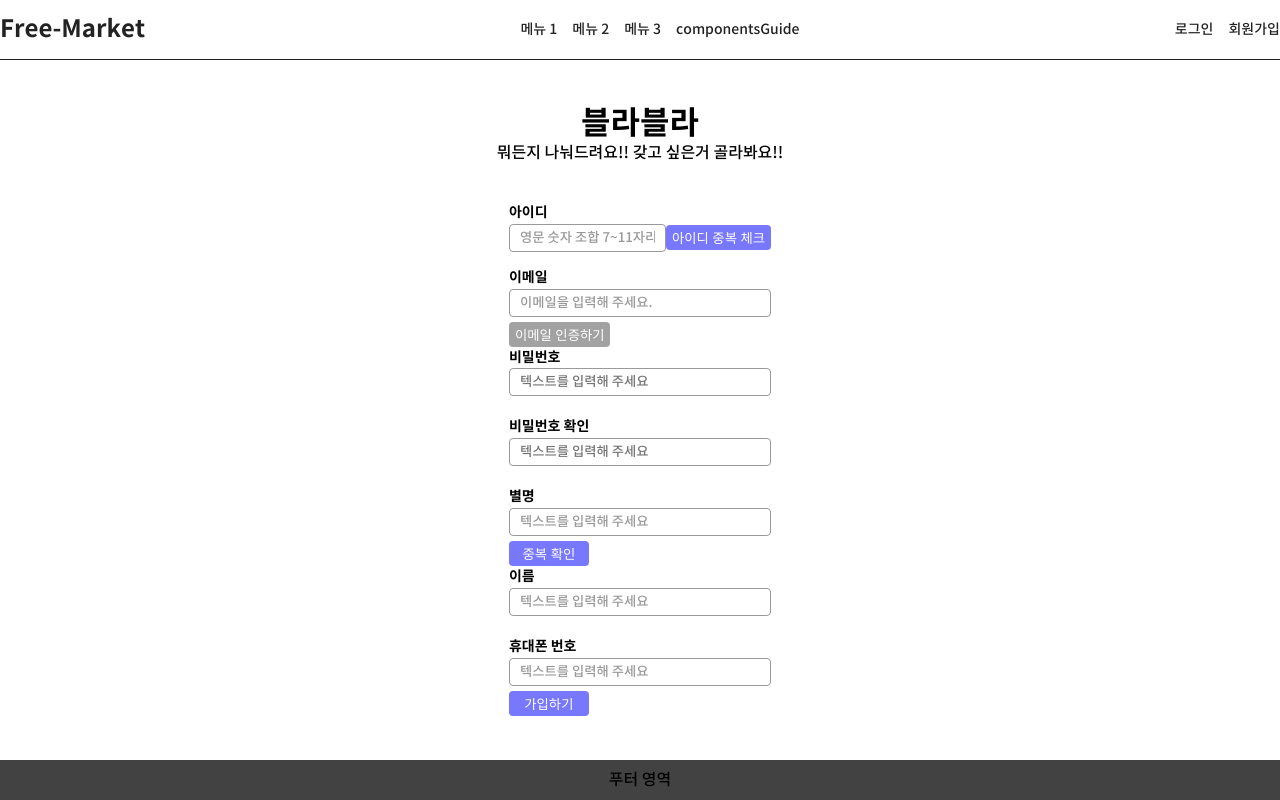
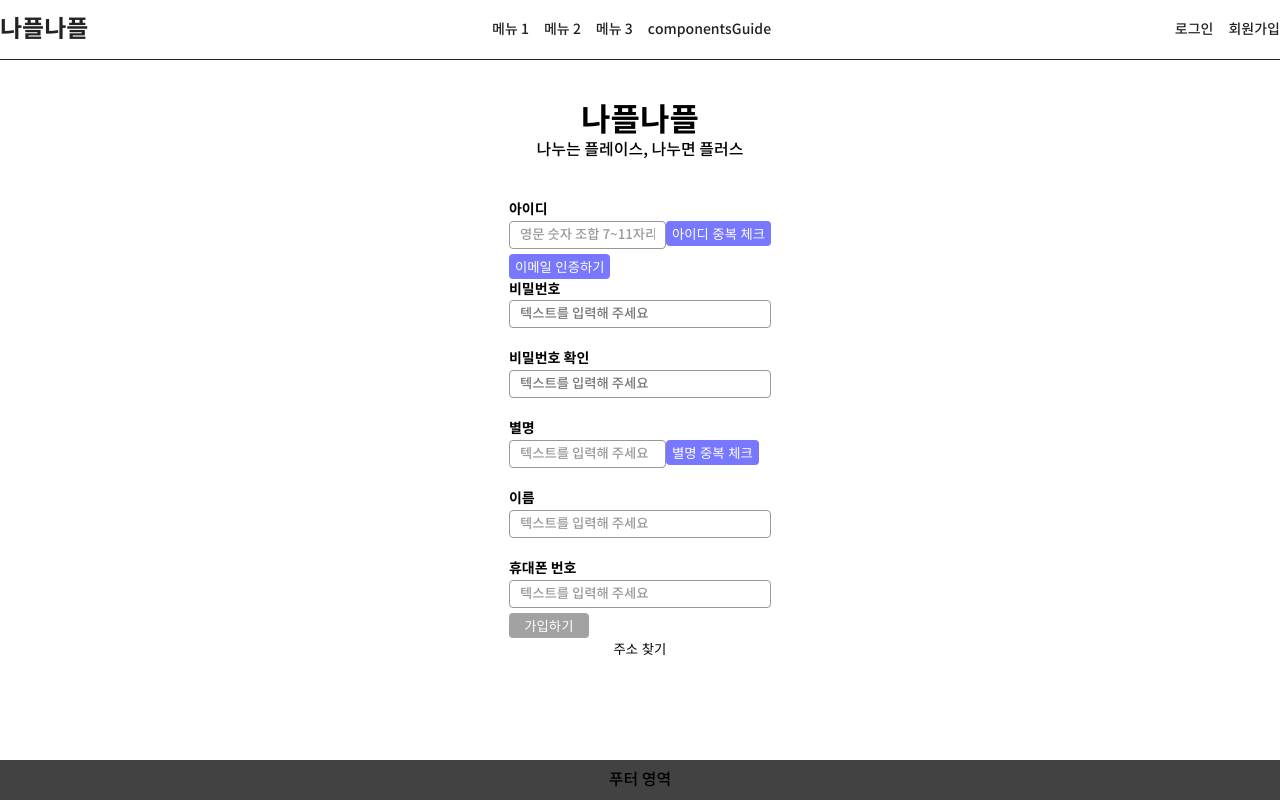
Before and after one commit to seohyun8592/free_market, a Next.js app: page /signup in a window 1280 px wide. Built offline with nearby package versions, Linux system fonts and the light colour scheme.

Commit message:
주소 검색

```diff
--- a/public/assets/styles/components/_common.scss
+++ b/public/assets/styles/components/_common.scss
@@ -16,7 +16,7 @@ main {
   @include onFlex(flex-start, center);
 
   height: calc(100% - 40px);
-  padding-top: rem(60);
+  // padding-top: rem(60);
   overflow: auto;
   .contents {
     &__wrap {
@@ -38,3 +38,25 @@ main {
     }
   }
 }
+
+.pop {
+  &__container {
+    position: absolute;
+    width: 100%;
+    height: 100%;
+    background-color: rgba(0, 0, 0, 0.5);
+    z-index: 10;
+    &.disabled {
+      display: none;
+    }
+  }
+  &__wrap {
+    position: absolute;
+    top: 50%;
+    left: 50%;
+    width: rem(500);
+    height: rem(500);
+    background-color: rgba(255, 255, 255);
+    transform: translate(-50%, -50%);
+  }
+}
--- a/public/assets/styles/components/button/_button.scss
+++ b/public/assets/styles/components/button/_button.scss
@@ -19,4 +19,9 @@
   & + .btn {
     margin-left: rem(10);
   }
+  &__close {
+    position: absolute;
+    top: rem(50);
+    right: 0;
+  }
 }
--- a/public/assets/styles/components/form/_form.scss
+++ b/public/assets/styles/components/form/_form.scss
@@ -1,12 +1,12 @@
 .form {
-  &__wrap {
+  &__container {
     // width: rem(180);
-    & + .form__wrap {
+    & + .form__container {
       margin-top: rem(15);
     }
   }
-  &__box {
-    @include onFlex(center, center);
+  &__wrap {
+    @include onFlex(flex-start, flex-start);
   }
 }
 
--- /dev/null
+++ b/src/api/kakaoPostCode/PostCode.ts
@@ -0,0 +1,30 @@
+declare global {
+  interface Window {
+    daum: any
+  }
+}
+
+interface IAddr {
+  address: string
+  zonecode: string
+}
+
+function onLoadKakaoPostCode() {
+  new window.daum.Postcode({
+    oncomplete: (data: IAddr) => {
+      return data
+    },
+  }).open()
+}
+
+export default function loadHandler() {
+  const kakaoPostCode = document.createElement("script")
+  kakaoPostCode.async = false
+  kakaoPostCode.src =
+    "//t1.daumcdn.net/mapjsapi/bundle/postcode/prod/postcode.v2.js"
+  document.head.appendChild(kakaoPostCode)
+
+  kakaoPostCode.addEventListener("load", () => {
+    onLoadKakaoPostCode()
+  })
+}
--- a/src/components/base/Button/Button.tsx
+++ b/src/components/base/Button/Button.tsx
@@ -16,6 +16,7 @@ export default function BaseButton({
   disabled = false,
   type = "button",
   children,
+  className,
 }: ButtonProps) {
   const handleClick: MouseEventHandler<HTMLButtonElement> = (e) => {
     if (onClick) {
@@ -24,7 +25,7 @@ export default function BaseButton({
   }
   return (
     <button
-      className={classNames(BUTTON_THEME[theme], BUTTON_SIZE[size])}
+      className={classNames(className, BUTTON_THEME[theme], BUTTON_SIZE[size])}
       onClick={handleClick}
       disabled={disabled}
       type={type}
--- a/src/components/layout/JoinForm.tsx
+++ b/src/components/layout/JoinForm.tsx
@@ -3,40 +3,26 @@
 import React, { useState } from "react"
 import { useForm } from "react-hook-form"
 
+import loadHandler from "@/api/kakaoPostCode/PostCode"
 import BaseInput from "@/components/base/Form/Input"
 import useSignUp from "@/hooks/useSignup"
-import classNames from "classnames"
 import { useRouter } from "next/navigation"
 
 import BaseButton from "../base/Button/Button"
+import EmailVerificationNum from "../modal/EmailVerificationNum"
 
 interface HookFormTypes {
   memberId: string
   password: string
-  rePassword?: string
+  rePassword: string
   name: string
   nickname: string
   email: string
-  phone?: string
+  phone: string
   verificationNum: string
 }
-// interface SignUPRequest {
-//   userDTO: {
-//     memberId: string
-//     password: string
-//     name: string
-//     nickname: string
-//     phone: string
-//     email: string
-//   }
-//   addressDTO: {
-//     address1: string
-//     address2: string
-//     address3: string
-//   }
-// }
 
-export default function LoginForm() {
+export default function JoinForm() {
   const router = useRouter()
   const {
     useClientsSignUp,
@@ -46,10 +32,9 @@ export default function LoginForm() {
     useIdCheck,
   } = useSignUp()
 
-  // const [user, setUser] = useState(null)
-  // const [isErrorMessage, setIsErrorMessage] = useState(false)
   const [isSendSuccess, setIsSendSuccess] = useState(false)
   const [isVerificationNum, setIsVerificationNum] = useState(false)
+  const [isOpen, setIsOpen] = useState(false)
   const {
     register,
     handleSubmit,
@@ -57,17 +42,32 @@ export default function LoginForm() {
     formState: { errors },
   } = useForm<HookFormTypes>()
 
-  const regexId = /^[a-z0-9]{7,11}$/
-  const regexEmail = /^[a-zA-Z0-9._%+-]+@[a-zA-Z0-9.-]+\.[a-zA-Z]{2,}$/
+  const regexId = /^[a-z0-9]{7,11}$/ // id 유효성 검사
+  const regexEmail = /^[a-zA-Z0-9._%+-]+@[a-zA-Z0-9.-]+\.[a-zA-Z]{2,}$/ // 이메일 유효성 검사
 
   const userInfo = {
     password: watch("password"),
+    rePassword: watch("rePassword"),
     idCheck: watch("memberId"),
     sendEmail: regexEmail.test(watch("email")) && watch("email"),
     nickNameCheck: watch("nickname"),
     verificationNum: watch("verificationNum"),
+    name: watch("name"),
+    phone: watch("phone"),
   }
 
+  const requiredFields = [
+    userInfo.idCheck,
+    userInfo.password,
+    userInfo.name,
+    userInfo.nickNameCheck,
+    userInfo.sendEmail,
+    userInfo.phone,
+  ]
+
+  const isFormValid = requiredFields.every((field) => field)
+
+  // 회원 가입하기 (유효성 검사)
   const onValid = (data: HookFormTypes) => {
     const reqData = {
       userDTO: {
@@ -93,6 +93,7 @@ export default function LoginForm() {
     })
   }
 
+  // 닉네임 중복 체크
   const handleCheckNickName = () => {
     const data = {
       nickname: userInfo.nickNameCheck,
@@ -100,15 +101,6 @@ export default function LoginForm() {
     useNickNameCheck.mutate(data, {
       onSuccess: (response) => {
         const code = response.statusCode
-        // switch (code) {
-        //   case "200":
-        //     alert("사용 가능한 닉네임 입니다.")
-        //     break
-        //   case "500":
-        //     alert(`${response.message}`)
-        //     reset({ nickname: "" })
-        //     break
-        // }
         if (code === "200") {
           alert("사용 가능한 닉네임 입니다.")
         } else {
@@ -118,6 +110,7 @@ export default function LoginForm() {
     })
   }
 
+  // 아이디 중복 체크
   const handleCheckId = () => {
     const data = {
       memberId: userInfo.idCheck,
@@ -131,19 +124,11 @@ export default function LoginForm() {
         } else {
           alert(response.data.memberId)
         }
-        // switch (code) {
-        //   case "200":
-        //     alert("사용 가능한 아이디 입니다.")
-        //     break
-        //   case "500":
-        //     alert(`${response.message}`)
-        //     reset({ memberId: "" })
-        //     break
-        // }
       },
     })
   }
 
+  // 이메일 인증하기
   const handleClickEmail = () => {
     const mailData = {
       toEmail: userInfo.sendEmail,
@@ -159,6 +144,7 @@ export default function LoginForm() {
         onSuccess: (response) => {
           if (response.statusCode === "200") {
             setIsVerificationNum(true)
+            setIsOpen(false)
           }
         },
       })
@@ -172,26 +158,42 @@ export default function LoginForm() {
       })
     }
   }
+
+  const handleClose = () => {
+    setIsOpen(false)
+  }
+
+  const handleEmailPop = () => {
+    setIsOpen(true)
+  }
+
+  const postCode = () => {
+    loadHandler()
+    console.log(loadHandler)
+  }
+
   return (
     <>
       <div className="title__box">
-        <h2 className="title">블라블라</h2>
-        <p className="title__desc">
-          뭐든지 나눠드려요!! 갖고 싶은거 골라봐요!!
-        </p>
+        <h2 className="title">나플나플</h2>
+        <p className="title__desc">나누는 플레이스, 나누면 플러스</p>
       </div>
       <form onSubmit={handleSubmit(onValid)}>
         {/* 아이디 */}
-        <div className="form__wrap">
+        <div className="form__container">
           <label htmlFor="id" className="input__title">
             아이디
           </label>
+          <div className="form__wrap">
             <div className="form__box">
               <div className="input__box">
                 <BaseInput
                   register={register("memberId", {
                     required: true,
-                  maxLength: { value: 11, message: "7~11자리로 입력해주세요." },
+                    maxLength: {
+                      value: 11,
+                      message: "7~11자리로 입력해주세요.",
+                    },
                     validate: () =>
                       regexId.test(userInfo.idCheck) ||
                       "영문과 숫자를 조합해 7~11자리로 입력해주세요.",
@@ -205,6 +207,7 @@ export default function LoginForm() {
               <span className="input__error">
                 {errors.memberId ? errors.memberId.message : ""}
               </span>
+            </div>
             <div className="form__btn">
               <BaseButton type="button" onClick={handleCheckId}>
                 아이디 중복 체크
@@ -213,64 +216,20 @@ export default function LoginForm() {
           </div>
         </div>
 
-        {/* 이메일 */}
-        <div className="form__wrap">
-          <label htmlFor="email" className="input__title">
-            이메일
-          </label>
-          <div className="input__box">
-            <BaseInput
-              register={register("email", {})}
-              id="email"
-              type="text"
-              name="email"
-              placeholder="이메일을 입력해 주세요."
-              disabled={isSendSuccess}
-            />
-          </div>
-          <span className="input__error">
-            {errors.email ? errors.email.message : ""}
-            {isVerificationNum && "인증이 완료 되었습니다."}
-          </span>
-        </div>
-
-        {/* 인증번호 입력 */}
-        {!isVerificationNum && (
-          <div
-            className={classNames("form__wrap", !isSendSuccess && "disabled")}
-          >
-            <label htmlFor="verificationNum" className="input__title">
-              인증번호
-            </label>
-            <div className="input__box">
-              <BaseInput
-                register={register("verificationNum", {})}
-                id="verificationNum"
-                type="text"
-                name="verificationNum"
-                placeholder="인증번호를 입력해 주세요."
-              />
-            </div>
-            <span className="input__error">
-              {errors.verificationNum ? errors.verificationNum.message : ""}
-            </span>
-          </div>
-        )}
-        {!isVerificationNum && (
         <BaseButton
           type="button"
-            onClick={handleClickEmail}
-            disabled={!userInfo.sendEmail}
+          onClick={handleEmailPop}
+          disabled={isSendSuccess}
         >
-            {isSendSuccess ? "인증하기" : "이메일 인증하기"}
+          이메일 인증하기
         </BaseButton>
-        )}
 
         {/* 비밀번호 */}
-        <div className="form__wrap">
+        <div className="form__container">
           <label htmlFor="pw" className="input__title">
             비밀번호
           </label>
+          <div className="form__box">
             <div className="input__box">
               <BaseInput
                 register={register("password", {
@@ -286,12 +245,14 @@ export default function LoginForm() {
               {errors.password ? "필수 입력 항목입니다." : ""}
             </span>
           </div>
+        </div>
 
         {/* 비밀번호 확인 */}
-        <div className="form__wrap">
+        <div className="form__container">
           <label htmlFor="repw" className="input__title">
             비밀번호 확인
           </label>
+          <div className="form__box">
             <div className="input__box">
               <BaseInput
                 register={register("rePassword", {
@@ -305,15 +266,21 @@ export default function LoginForm() {
               />
             </div>
             <span className="input__error">
-            {errors.rePassword ? "비밀번호가 일치 하지 않습니다." : ""}
+              {userInfo.rePassword !== "" &&
+              userInfo.rePassword !== userInfo.password
+                ? "비밀번호가 일치 하지 않습니다."
+                : ""}
             </span>
+          </div>
         </div>
 
         {/* 별명 */}
-        <div className="form__wrap">
+        <div className="form__container">
           <label htmlFor="nickname" className="input__title">
             별명
           </label>
+          <div className="form__wrap">
+            <div className="form__box">
               <div className="input__box">
                 <BaseInput
                   register={register("nickname", {
@@ -328,15 +295,20 @@ export default function LoginForm() {
                 {errors.nickname ? "필수 입력 항목입니다." : ""}
               </span>
             </div>
+            <div className="form__btn">
               <BaseButton type="button" onClick={handleCheckNickName}>
-          중복 확인
+                별명 중복 체크
               </BaseButton>
+            </div>
+          </div>
+        </div>
 
         {/* 이름 */}
-        <div className="form__wrap">
+        <div className="form__container">
           <label htmlFor="name" className="input__title">
             이름
           </label>
+          <div className="form__box">
             <div className="input__box">
               <BaseInput
                 register={register("name", {
@@ -351,12 +323,14 @@ export default function LoginForm() {
               {errors.name ? "필수 입력 항목입니다." : ""}
             </span>
           </div>
+        </div>
 
         {/* 휴대폰 번호 */}
-        <div className="form__wrap">
+        <div className="form__container">
           <label htmlFor="phone" className="input__title">
             휴대폰 번호
           </label>
+          <div className="form__box">
             <div className="input__box">
               <BaseInput
                 register={register("phone", {})}
@@ -369,10 +343,27 @@ export default function LoginForm() {
               {errors.phone ? "필수 입력 항목입니다." : ""}
             </span>
           </div>
+        </div>
 
         {/* 가입하기 버튼 */}
-        <BaseButton type="submit">가입하기</BaseButton>
+        <BaseButton type="submit" disabled={!isFormValid}>
+          가입하기
+        </BaseButton>
       </form>
+      {isOpen && (
+        <EmailVerificationNum
+          register={register}
+          isSuccess={isSendSuccess}
+          verufication={isVerificationNum}
+          isVerificationNum={isVerificationNum}
+          isSendSuccess={isSendSuccess}
+          errors={errors}
+          onClick={handleClose}
+          handleClickEmail={handleClickEmail}
+        />
+      )}
+
+      <button onClick={postCode}>주소 찾기</button>
     </>
   )
 }
--- a/src/components/layout/LoginForm.tsx
+++ b/src/components/layout/LoginForm.tsx
@@ -28,8 +28,7 @@ export default function LoginForm() {
       onSuccess: (response) => {
         const resData = response._data
         if (resData.statusCode === "200") {
-          // window.location.replace("/")
-          console.log("@")
+          window.location.replace("/")
         } else {
           alert(resData.message)
           reset()
--- a/src/components/layout/header.tsx
+++ b/src/components/layout/header.tsx
@@ -9,7 +9,7 @@ export default function Header() {
     <header>
       <div className="container">
         <Link href="/" className="logo">
-          Free-Market
+          나플나플
         </Link>
         <Nav />
       </div>
--- /dev/null
+++ b/src/components/modal/EmailVerificationNum.tsx
@@ -0,0 +1,105 @@
+"use client"
+
+import React from "react"
+import { FieldErrors, UseFormRegister } from "react-hook-form"
+
+import classNames from "classnames"
+
+import BaseButton from "../base/Button/Button"
+import BaseInput from "../base/Form/Input"
+
+interface FormTypes {
+  email: string
+  verificationNum: string
+}
+interface PropTypes {
+  register: UseFormRegister<any>
+  isSuccess: boolean
+  verufication: boolean
+  isVerificationNum: boolean
+  isSendSuccess: boolean
+  errors: FieldErrors<FormTypes>
+  onClick: () => void
+  handleClickEmail: () => void
+}
+
+export default function EmailVerificationNum({
+  register,
+  isSuccess,
+  verufication,
+  isVerificationNum,
+  isSendSuccess,
+  errors,
+  onClick,
+  handleClickEmail,
+}: PropTypes) {
+  return (
+    <div className="pop__container">
+      <div className="pop__wrap">
+        <div className="form__container">
+          <label htmlFor="email" className="input__title">
+            이메일
+          </label>
+          <div className="form__box">
+            <div className="input__box">
+              <BaseInput
+                register={register("email", {})}
+                id="email"
+                type="text"
+                name="email"
+                placeholder="이메일을 입력해 주세요."
+                disabled={isSuccess}
+              />
+            </div>
+            <span className="input__error">
+              {errors.email ? errors.email.message : ""}
+              {verufication && "인증이 완료 되었습니다."}
+            </span>
+          </div>
+        </div>
+
+        {!isVerificationNum && (
+          <div
+            className={classNames(
+              "form__container",
+              !isSendSuccess && "disabled",
+            )}
+          >
+            <label htmlFor="verificationNum" className="input__title">
+              인증번호
+            </label>
+            <div className="form__box">
+              <div className="input__box">
+                <BaseInput
+                  register={register("verificationNum", {
+                    required: true,
+                  })}
+                  id="verificationNum"
+                  type="text"
+                  name="verificationNum"
+                  placeholder="인증번호를 입력해 주세요."
+                />
+              </div>
+              <span className="input__error">
+                {errors.verificationNum ? "필수 입력 항목입니다." : ""}
+              </span>
+            </div>
+          </div>
+        )}
+
+        {!isVerificationNum && (
+          <BaseButton
+            type="button"
+            onClick={handleClickEmail}
+            // disabled={!userInfo.sendEmail || !userInfo.verificationNum}
+          >
+            {isSendSuccess ? "인증하기" : "이메일 인증하기"}
+          </BaseButton>
+        )}
+      </div>
+      <BaseButton className="btn__close" onClick={onClick}>
+        닫기
+      </BaseButton>
+    </div>
+  )
+}
--- a/src/hooks/useLogin.ts
+++ b/src/hooks/useLogin.ts
@@ -23,8 +23,7 @@ export default function useLogin() {
     mutationFn: async () => {
       await login.postFetchLogout()
     },
-    onSuccess: (data) => {
-      console.log(data)
+    onSuccess: () => {
       const accessToken = localStorage.getItem("accessToken")
 
       if (accessToken) {
```
Also changed, not shown: src/components/layout/Nav.tsx (+6 -2 lines). Lines whose indentation alone changed are shown as unchanged.
